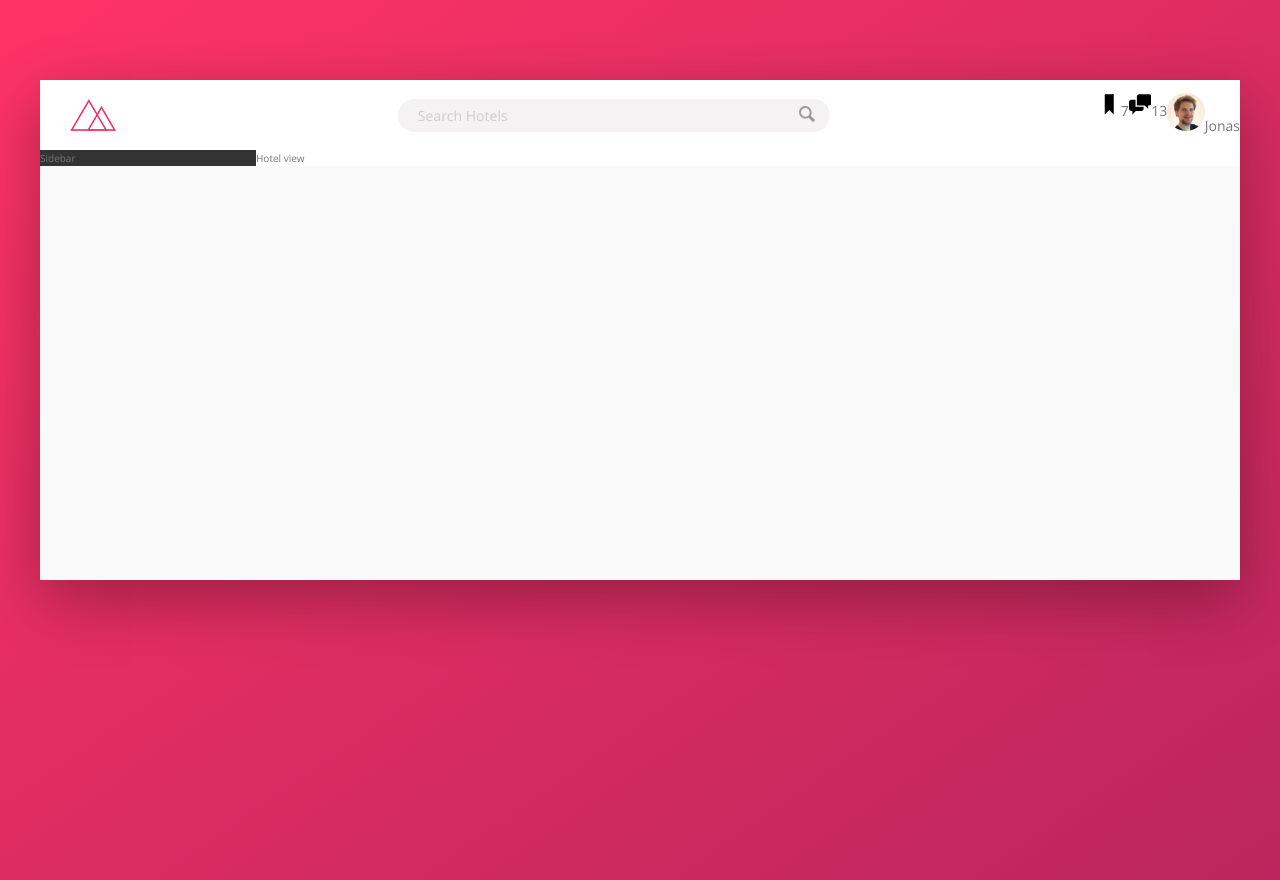
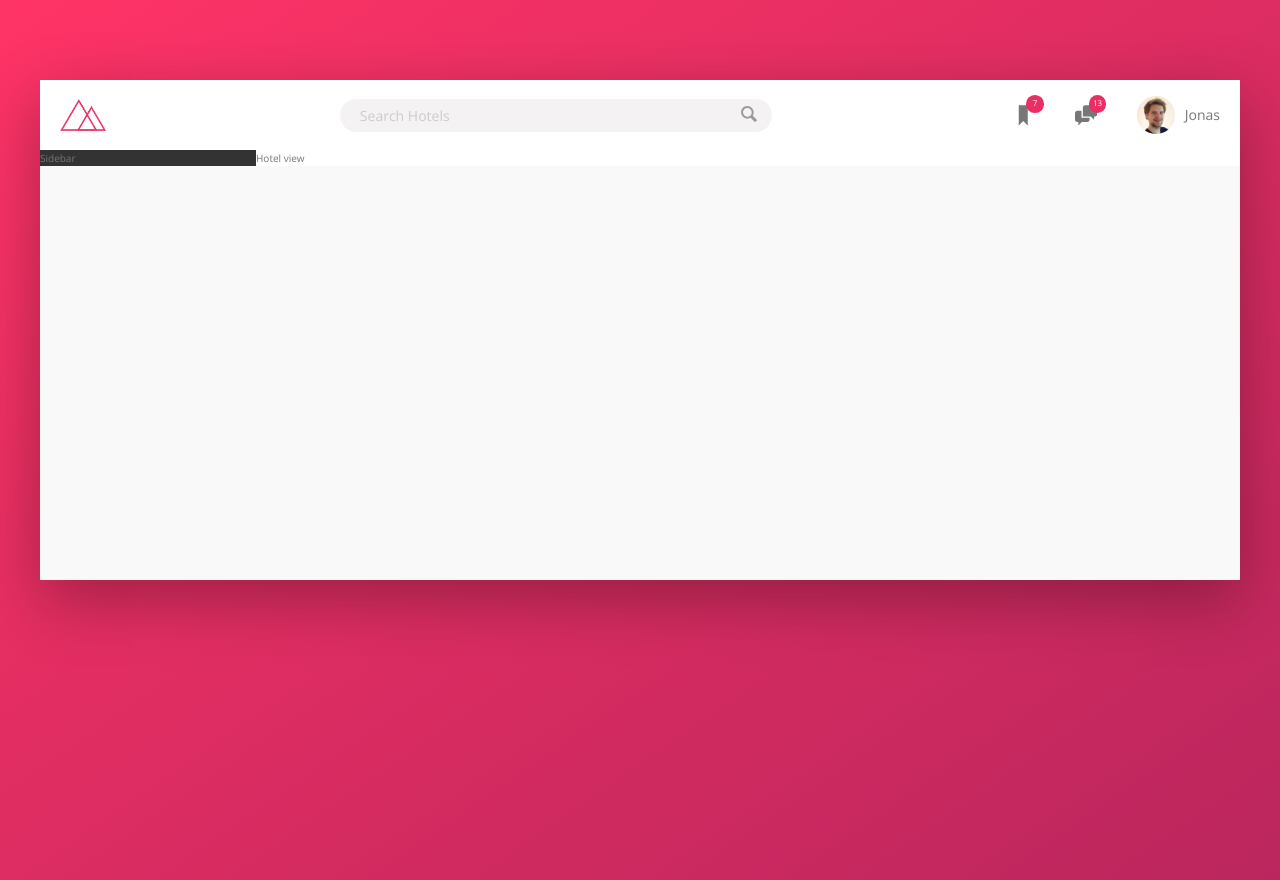
Before and after one commit to DavidNeiOs/trillo, a React (Create React App) app: page / in a window 1280 px wide. Built offline with nearby package versions, Linux system fonts and the light colour scheme.

Commit message:
header done

```diff
--- a/src/layout/header/_header.scss
+++ b/src/layout/header/_header.scss
@@ -10,7 +10,7 @@
 
 .logo {
   height: 3.25rem;
-  margin-left: 3rem;
+  margin-left: 2rem;
 }
 
 
@@ -68,29 +68,49 @@
 
 .user-nav {
   display: flex;
+  align-self: stretch;
+
+  align-items: center;
+
+  & > * {
+    padding: 0 2rem;
+    cursor: pointer;
+    height: 100%;
+    display: flex;
+    align-items: center;
+  }
+
+  & > *:hover {
+    background-color: var(--color-grey-light-2);
+  }
 
   &__icon-box {
-
+    position: relative;
   }
   &__icon {
     height: 2.25rem;
     width: 2.25rem;
+    fill: var(--color-grey-dark-2);
   }
 
   &__notification {
-
-  }
-
-  &__user {
-
+    font-size: .8rem;
+    height: 1.75rem;
+    width: 1.75rem;
+    border-radius: 50%;
+    background-color: var(--color-primary);
+    color: #fff;
+    position: absolute;
+    top: 1.5rem;
+    right: 1.1rem;
+    display: flex;
+    justify-content: center;
+    align-items: center;
   }
 
   &__user-photo {
     height: 3.75rem;
     border-radius: 50%;
-  }
-
-  &__user-name {
-
+    margin-right: 1rem;
   }
 }
--- a/src/layout/header/header.js
+++ b/src/layout/header/header.js
@@ -27,6 +27,8 @@
             <use xlinkHref={`${sprite}#icon-bookmark`}></use>
           </svg>
           <span className="user-nav__notification">7</span>
+        </div>
+        <div className="user-nav__icon-box">
           <svg className="user-nav__icon">
             <use xlinkHref={`${sprite}#icon-chat`}></use>
           </svg>
```
